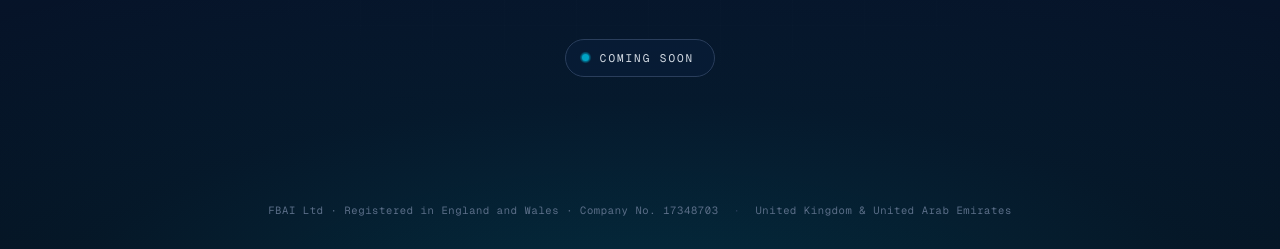
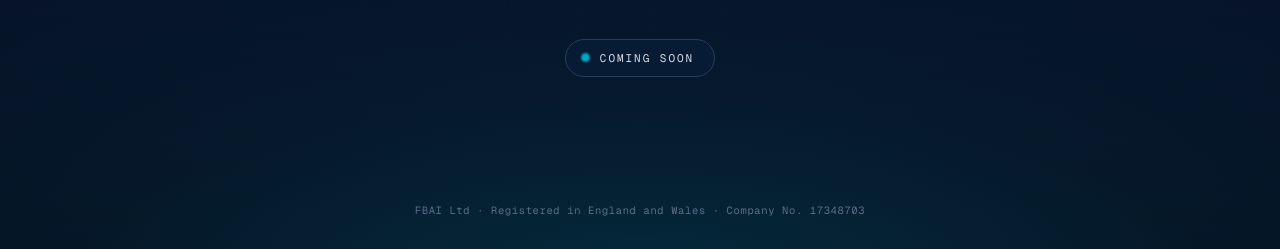
Before and after one commit to AkumaWB/fbai-site, a plain HTML site: page index.html in a window 1280 px wide. Shown: the part 551-800 px from the top of the page. Drawn offline with nearby package versions, Linux system fonts and the light colour scheme.

Commit message:
Drop United Arab Emirates from footer

```diff
--- a/index.html
+++ b/index.html
@@ -256,8 +256,6 @@
 
   <footer>
     FBAI Ltd · Registered in England and Wales · Company No. 17348703
-    <span class="sep">·</span>
-    United Kingdom &amp; United Arab Emirates
   </footer>
 
 </body>
```
